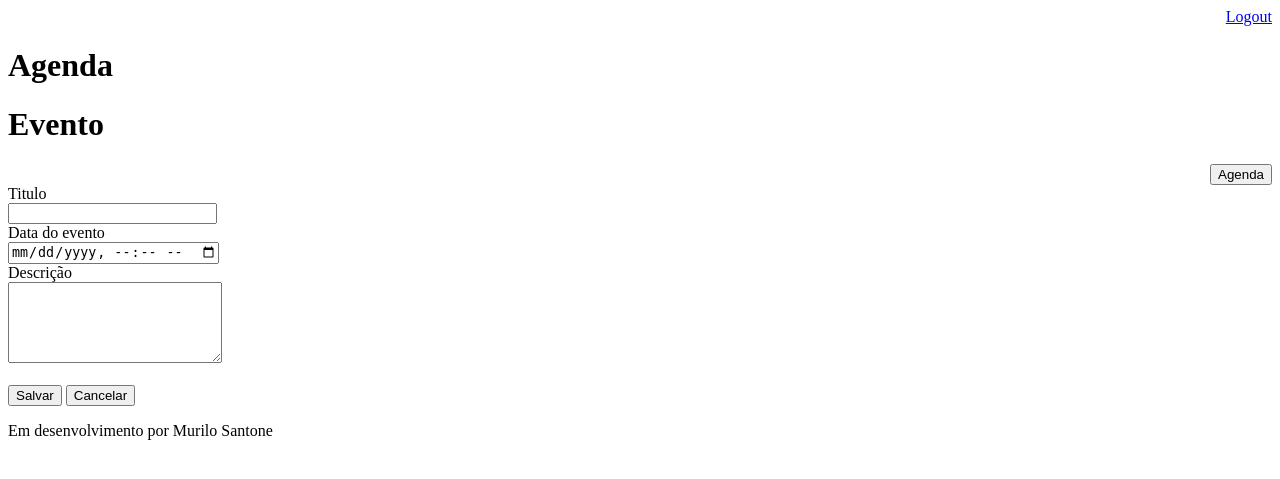
After one commit to murilo-santone/agenda, a Django app: page /agenda/evento/ in a window 1280 px wide. The commit adds this page. Shown: the top 479 px of the page. Run offline with Django 3.2, Linux system fonts and the light colour scheme; a user stored in the database is signed in.

Commit message:
Incluido nova página para inserir eventos na agenda, incluido o gitignore para ignorar os arquivos compilados

```diff
--- a/agenda/urls.py
+++ b/agenda/urls.py
@@ -22,11 +22,15 @@ from django.views.generic import RedirectView
 urlpatterns = [
     path('admin/', admin.site.urls),
     path('agenda/', views.lista_eventos),
+    path('agenda/evento/', views.evento),
+    path('agenda/evento/submit', views.submit_evento),
+    #================================================================
     #Quando não tiver direcionamento, direcionar para o path /agenda/
     #Método 1
     #path('', views.index)
     #Método 2 não passa por uma view igual método 1
     path('', RedirectView.as_view(url='/agenda/')),
+    #=================================================================
     path('login/', views.login_user),
     path('login/submit', views.submit_login),
     path('logout/', views.logout_user),
--- a/core/models.py
+++ b/core/models.py
@@ -2,6 +2,7 @@ from django.db import models
 from django.contrib.auth.models import User
 
 # Create your models here.
+# Cria um novo evento pela página admin/ do django
 class Evento(models.Model):
     titulo = models.CharField(max_length=100)
     descricao = models.TextField(blank=True, null=True)
--- a/core/views.py
+++ b/core/views.py
@@ -1,11 +1,14 @@
 #redirect - direciona pagina padrão para /agenda/
 from django.shortcuts import render, redirect
 from core.models import Evento
+#======================================================================================
 #login_required - permite acessar página somente se estiver conectado
 from django.contrib.auth.decorators import login_required
+#=======================================================================================
 #authenticate, login - usado para autenticar e logar
 #logout - limpa sessão de login
 from django.contrib.auth import authenticate, login, logout
+#========================================================================================
 from django.contrib import messages
 # Create your views here.
 
@@ -30,7 +33,7 @@ def submit_login(request):
         #validação de autenção
         usuario = authenticate(username=username, password=password)
         if usuario is not None:
-            #fazendo login caso usuário não seja none
+            #fazendo login caso usuário não seja none(vazio)
             login(request, usuario)
             return redirect('/')
         else:
@@ -54,3 +57,21 @@ def lista_eventos(request):
     #dicionário com os dados dos eventos;
     dados = {'eventos': eventos}
     return render(request, 'agenda.html', dados)
+
+@login_required(login_url='/login/')
+def evento(request):
+    return render(request, 'evento.html')
+
+@login_required(login_url='/login/')
+def submit_evento(request):
+    if request.POST:
+        titulo = request.POST.get('titulo')
+        data_evento = request.POST.get('data_evento')
+        descricao = request.POST.get('descricao')
+        usuario = request.user
+        #criando um novo evento pela página html criada
+        Evento.objects.create(titulo=titulo,
+                              data_evento= data_evento,
+                              descricao= descricao,
+                              usuario= usuario)
+    return redirect('/')
--- /dev/null
+++ b/templates/evento.html
@@ -0,0 +1,32 @@
+{% extends "model-page.html" %}
+
+{% block content %}
+
+    <h1>Evento</h1>
+
+    <div align="right">
+        <a href="/">
+            <button type="button">Agenda</button>
+        </a>
+    </div>
+
+<form action="submit" method="POST"><!--certificado csrf-->{% csrf_token %}
+    <label>Titulo</label>
+    <br>
+    <input type="text" name="titulo" size="23">
+    <br>
+    <label>Data do evento</label>
+    <br>
+    <input type="datetime-local" name="data_evento">
+    <br>
+    <label>Descrição</label>
+    <br>
+    <textarea name="descricao" rows="5" cols="24"></textarea>
+    <br><br>
+    <button type="submit">Salvar</button>
+    <a href="/">
+        <button type="button">Cancelar</button>
+    </a>
+</form>
+
+{% endblock %}
--- a/templates/login.html
+++ b/templates/login.html
@@ -6,9 +6,9 @@
 </head>
 <body>
     <h1>Login</h1>
-    <!-- form criado para ser validado e autenticado com action submit usando method 'POST'
-    por questão de segurança sempre ao validar um acesso de login, usar o certificado CSRF-->
-    <form action="submit" method="POST">{% csrf_token %}
+    <!-- form criado para ser validado e autenticado com *action="submit"* usando *method="POST"*
+    por questão de segurança sempre ao validar um acesso de login e usar o certificado CSRF-->
+    <form action="submit" method="POST"><!--certificado csrf-->{% csrf_token %}
         <!--Alinhamento no centro da página-->
         <div align="center">
             <!--Criando uma caixa de texto pro login-->
--- a/templates/model-footer.html
+++ b/templates/model-footer.html
@@ -1 +1 @@
-<p>Feito por Murilo Santone</p>
+<p>Em desenvolvimento por Murilo Santone</p>
--- a/templates/model-header.html
+++ b/templates/model-header.html
@@ -1,5 +1,6 @@
 <meta charset="UTF-8">
 <title>Agenda</title>
+<!-- div align="right", está alinhado a esquerda-->
 <div align="right">
     <!--criado um hiperlink para logout-->
     <a href="/logout">Logout</a>
```
Also changed, not shown: templates/agenda.html (+10 -1 lines), db.sqlite3, 1 other file.
